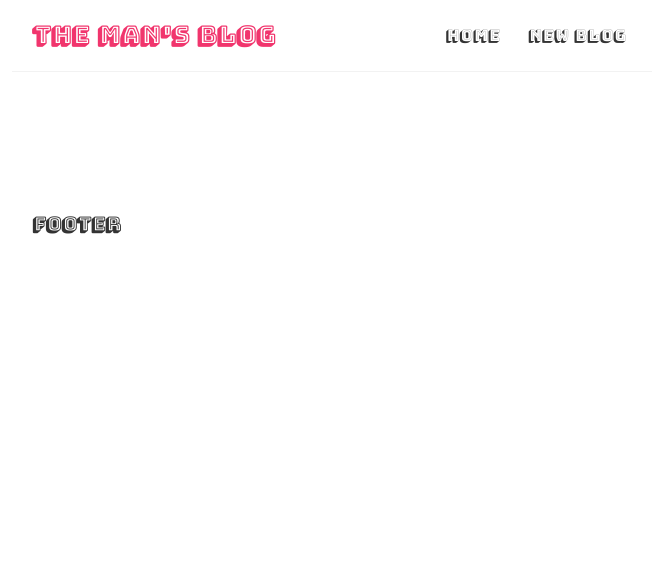
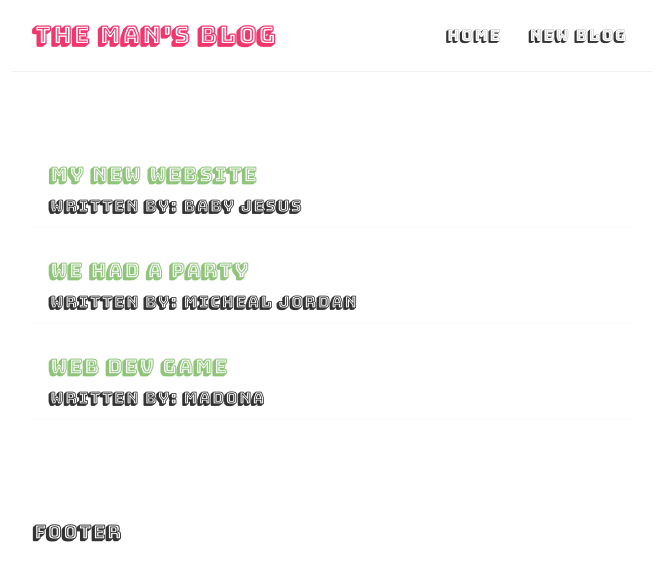
Before and after one commit to jonbleibdrey/medium-project-react, a React (Create React App) app: page / in a window 1280 px wide. Shown: the top 580 px of the page, without its empty margins (308-965 px from the left). Built offline with nearby package versions, Linux system fonts and the light colour scheme.

Commit message:
adding output list for react medium blog

```diff
--- a/src/Home.js
+++ b/src/Home.js
@@ -3,7 +3,7 @@
 const Home = () => {
   const [blogs, setBlogs] = useState([
     {
-      title: "my new webiste",
+      title: "my new website",
       body:
         "Lorem ipsum, dolor sit amet consectetur adipisicing elit. Quis dolor ullam iste sint cupiditate suscipit! Asperiores sed nam recusandae quo dicta eius natus corporis tempora sapiente, vero aspernatur quidem error?",
       author: "baby jesus",
@@ -25,7 +25,19 @@
     },
   ]);
 
-  return <div className="home"></div>;
+  console.log(setBlogs);
+  return (
+    <div className="home">
+      {blogs.map((blog) => (
+        <div className="blog-preview" key={blog.id}>
+          <h2>{blog.title}</h2>
+          <p>
+            <h4>Written By: {blog.author}</h4>
+          </p>
+        </div>
+      ))}
+    </div>
+  );
 };
 
 export default Home;
--- a/src/index.css
+++ b/src/index.css
@@ -40,12 +40,27 @@
   padding: 20px;
 }
 
-button{
+button {
   padding: 1%;
   margin: 2%;
   font-family: monospace;
   background-color: yellow;
   text-decoration: none;
   box-shadow: -5px 5px 5px 1px lightgrey;
+}
 
+.blog-preview {
+  padding: 10px 16px;
+  margin: 20px 0;
+  border-bottom: 1px solid #fafafa;
 }
+
+.blog-preview:hover {
+  box-shadow: 1px 3px 5px rgba(0, 0, 0, 0.1);
+}
+
+.blog-preview h2 {
+  font-size: 20px;
+  color: #8fc47a;
+  margin-bottom: 8px;
+}
```
